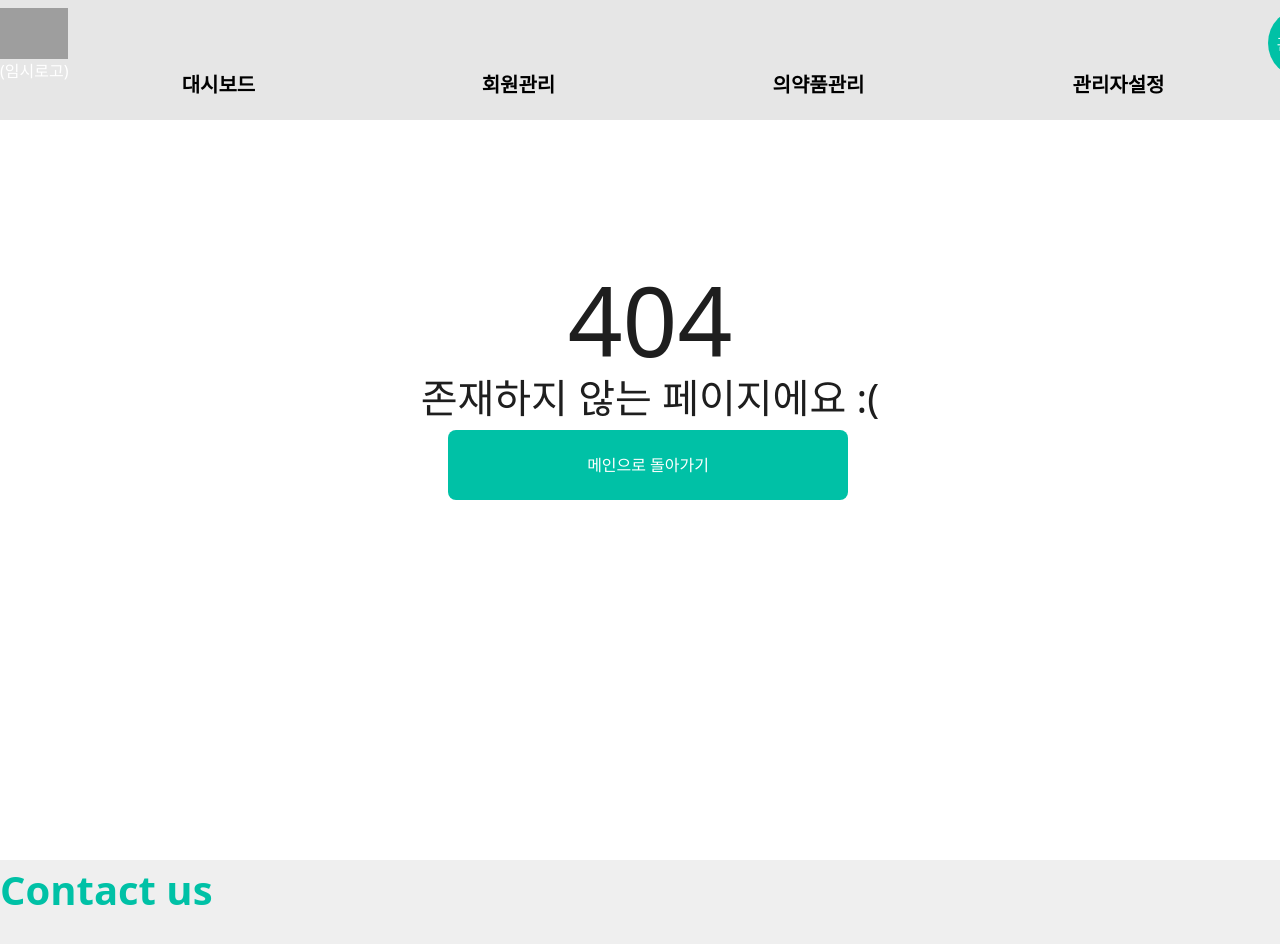
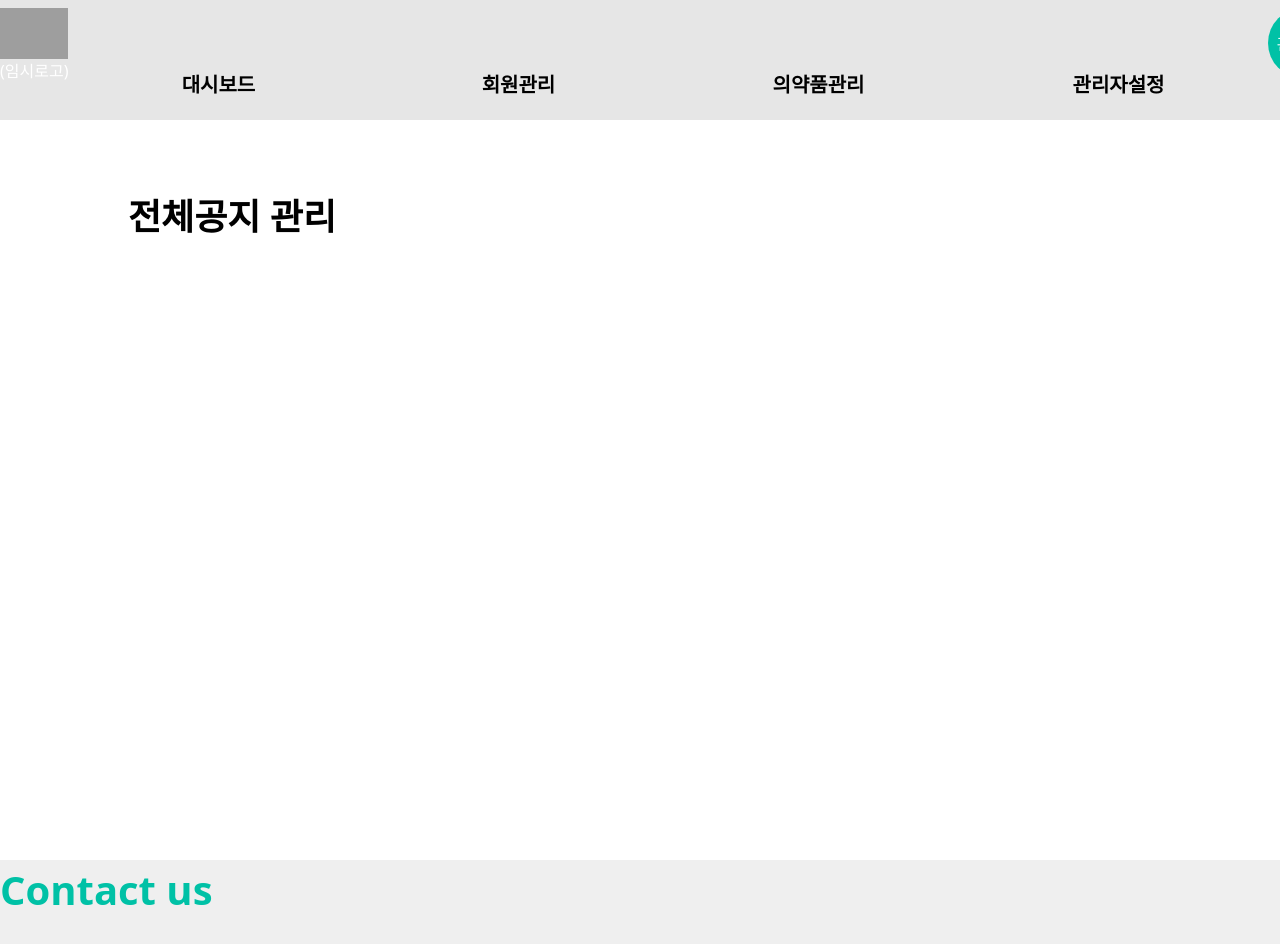
Before and after one commit to moonctp24/NSS, a Next.js app: page /admSttng/sysNtc in a window 1280 px wide. Before the commit this address had no page. Shown: the top 944 px of the page. Built offline with nearby package versions, Linux system fonts and the light colour scheme; sample sign-in values are in the browser's storage; grey boxes are pictures that could not be loaded.

Commit message:
전체공지 관리 페이지 생성

```diff
--- /dev/null
+++ b/components/admSttng/SystemNoticeComp.tsx
@@ -0,0 +1,11 @@
+const SystemPolicyComp = () => {
+  return (
+    <>
+      <div className="mainComponent">
+        <h1>전체공지 관리</h1>
+      </div>
+    </>
+  );
+};
+
+export default SystemPolicyComp;
--- /dev/null
+++ b/pages/admSttng/sysNtc/index.tsx
@@ -0,0 +1,7 @@
+import SystemNoticeComp from "@/components/admSttng/SystemNoticeComp";
+
+const SystemNoticePage = () => {
+  return <SystemNoticeComp />;
+};
+
+export default SystemNoticePage;
```
